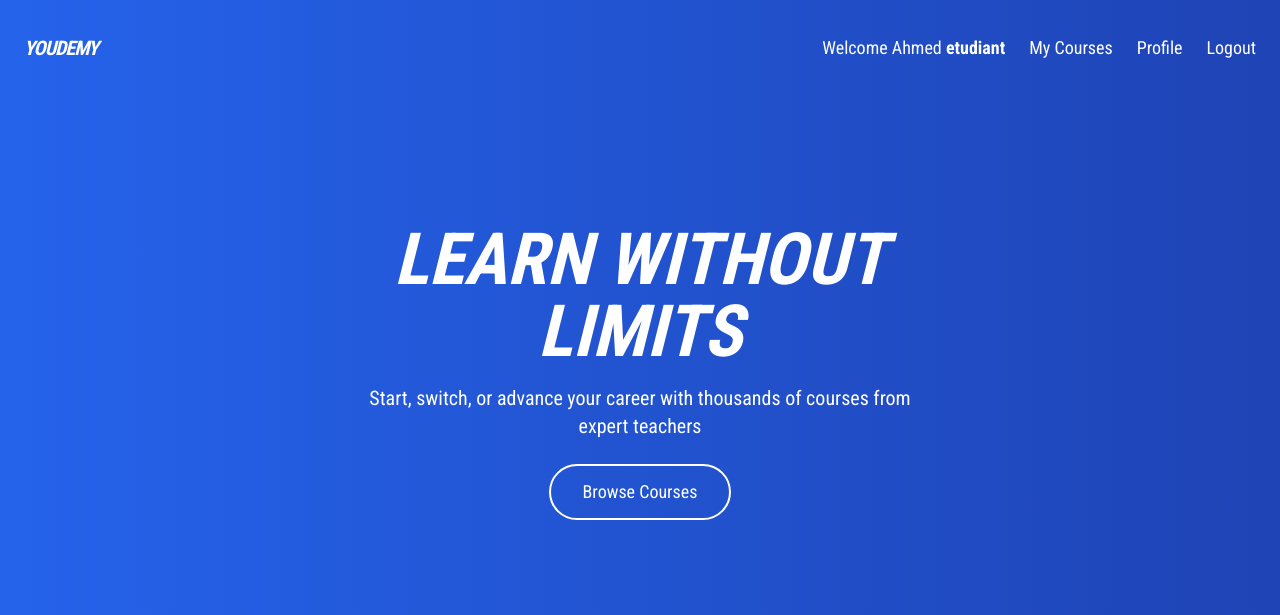
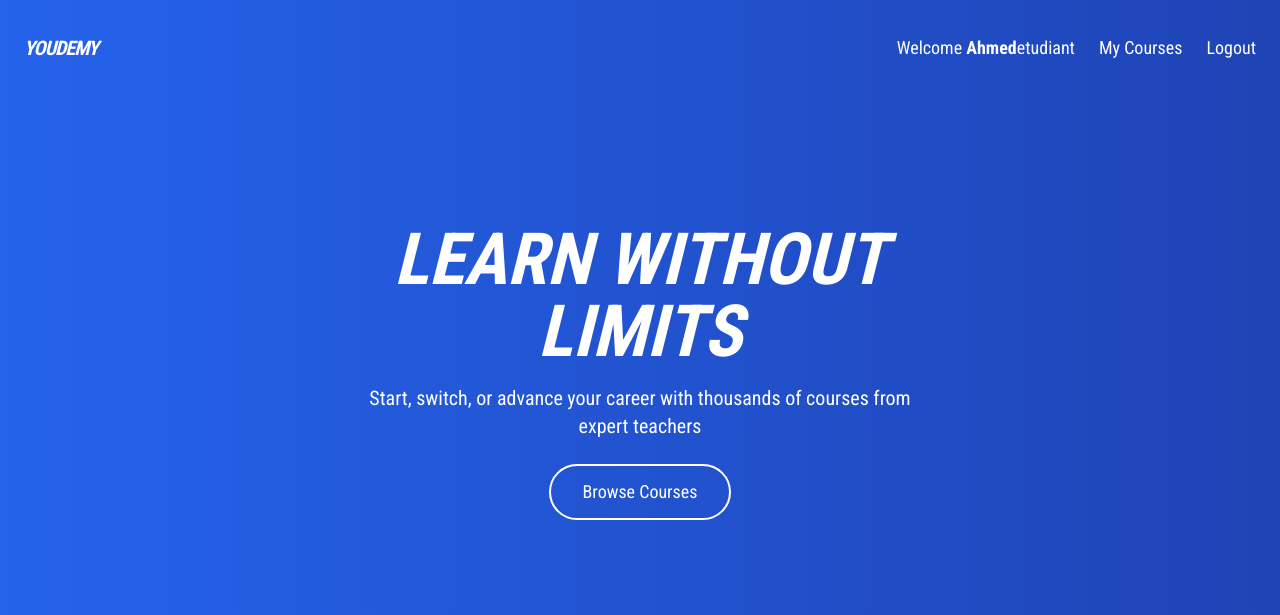
Before and after one commit to Youcode-Classe-E-2024-2025/MED_LAQSOUMI_YOUDEMY, a PHP site: page /views/index.php?action=home in a window 1280 px wide. Shown: the top 615 px of the page. Run offline with PHP 8.4, Linux system fonts and the light colour scheme; a user stored in the database is signed in; some libraries are stand-ins or nearby versions.

Commit message:
update the view/index.php

```diff
--- a/views/index.php
+++ b/views/index.php
@@ -5,6 +5,7 @@ $userName = isset($_SESSION['name']) ? $_SESSION['name'] : '';
 ?>
 <!DOCTYPE html>
 <html lang="en">
+
 <head>
     <meta charset="UTF-8">
     <meta name="viewport" content="width=device-width,initial-scale=1">
@@ -20,13 +21,14 @@ $userName = isset($_SESSION['name']) ? $_SESSION['name'] : '';
                         secondary: '#1e40af'
                     },
                     fontFamily: {
-                'sans' : ['Roboto Condensed', 'sans-serif']
+                        'sans': ['Roboto Condensed', 'sans-serif']
                     }
                 }
             }
         }
     </script>
 </head>
+
 <body class="font-sans font-normal antialiased bg-white text-gray-900">
     <!-- Header Section -->
     <div class="h-24 w-full absolute top-0 left-0 bg-primary"></div>
@@ -35,20 +37,17 @@ $userName = isset($_SESSION['name']) ? $_SESSION['name'] : '';
         <div x-data="{ mobileMenu : false }" class="text-white text-lg fixed bottom-0 left-0 lg:relative p-6 lg:p-0 w-full lg:w-auto max-w-lg">
             <div x-bind:class="{ 'flex' : mobileMenu, 'hidden' : !mobileMenu }" class="lg:flex flex-col lg:flex-row items-center justify-center bg-primary lg:bg-transparent pt-6 pb-8 lg:p-0 -mb-6 lg:m-0 rounded-t-3xl shadow-2xl lg:shadow-none">
                 <?php if ($role === 'etudiant'): ?>
-                    <span class="my-2 lg:ml-6">Welcome <?php echo htmlspecialchars($userName); ?> <strong><?php echo htmlspecialchars($role); ?></strong></span>
+                    <span class="my-2 lg:ml-6">Welcome <strong><?php echo htmlspecialchars($userName); ?></strong><?php echo htmlspecialchars($role); ?></span>
                     <a href="index.php?action=myCourses" class="my-2 lg:ml-6">My Courses</a>
-                    <a href="index.php?action=profile" class="my-2 lg:ml-6">Profile</a>
                     <a href="index.php?action=logout" class="my-2 lg:ml-6">Logout</a>
                 <?php elseif ($role === 'enseignant'): ?>
-                    <span class="my-2 lg:ml-6">Welcome <?php echo htmlspecialchars($userName); ?> <strong><?php echo htmlspecialchars($role); ?></strong></span>
+                    <span class="my-2 lg:ml-6">Welcome <strong><?php echo htmlspecialchars($userName); ?></strong><?php echo htmlspecialchars($role); ?></span>
                     <a href="index.php?action=teacherDashboard" class="my-2 lg:ml-6">Dashboard</a>
                     <a href="index.php?action=createCourse" class="my-2 lg:ml-6">Create Course</a>
-                    <a href="index.php?action=profile" class="my-2 lg:ml-6">Profile</a>
                     <a href="index.php?action=logout" class="my-2 lg:ml-6">Logout</a>
                 <?php elseif ($role === 'administrateur'): ?>
-                    <span class="my-2 lg:ml-6">Welcome <?php echo htmlspecialchars($userName); ?> <strong><?php echo htmlspecialchars($role); ?></strong></span>
+                    <span class="my-2 lg:ml-6">Welcome <strong><?php echo htmlspecialchars($userName); ?></strong><?php echo htmlspecialchars($role); ?></span>
                     <a href="index.php?action=adminDashboard" class="my-2 lg:ml-6">Dashboard</a>
-                    <a href="index.php?action=profile" class="my-2 lg:ml-6">Profile</a>
                     <a href="index.php?action=logout" class="my-2 lg:ml-6">Logout</a>
                 <?php else: ?>
                     <a href="index.php?action=courses" class="my-2 lg:ml-6">Courses</a>
@@ -159,4 +158,5 @@ $userName = isset($_SESSION['name']) ? $_SESSION['name'] : '';
 
     <script src="https://cdn.jsdelivr.net/gh/alpinejs/alpine@v2.8.2/dist/alpine.min.js" defer></script>
 </body>
+
 </html>
```
Lines whose indentation alone changed are shown as unchanged.
